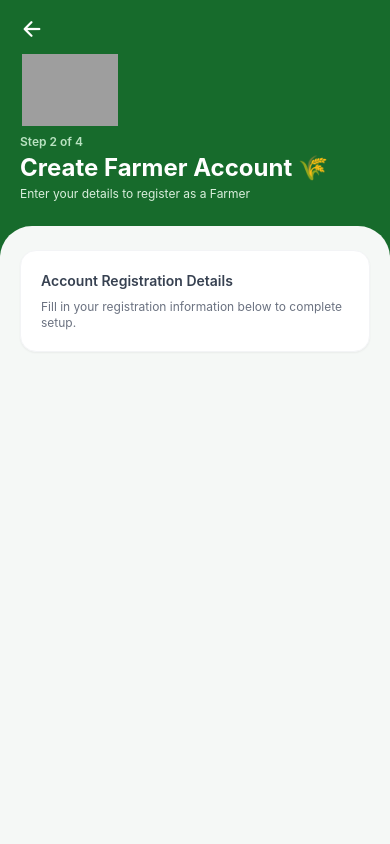
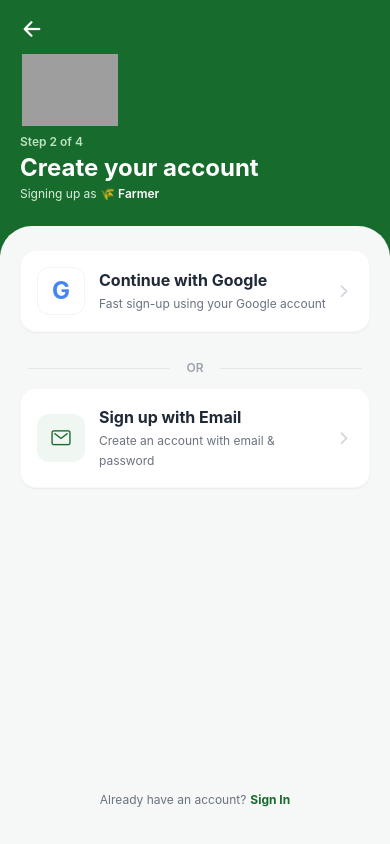
Before and after one commit to janith-sasindu/Green-Hive, a React Native app in the folder mobile/: screen /CreateAccount in a window 390 px wide. Built offline with nearby package versions, Linux system fonts and the light colour scheme; grey boxes are pictures that could not be loaded.

Commit message:
create sign up options in create account screen in mobile

```diff
--- a/mobile/src/screens/auth/CreateAccountScreen.tsx
+++ b/mobile/src/screens/auth/CreateAccountScreen.tsx
@@ -32,6 +32,30 @@ const CreateAccountScreen = ({
         "Retail Seller": "🏪",
         Transporter: "🚚",
     };
+    const roleIcon = roleIcons[selectedRole] || "🌾";
+
+    // Google Sign Up
+    const handleGoogleSignUp = () => {
+        console.log("Continue with Google");
+        // TODO: Implement Google authentication here
+    };
+
+    // Email Sign Up
+    const handleEmailSignUp = () => {
+        navigation.navigate("EmailRegistration", {
+            role: selectedRole,
+        });
+    };
+
+    // Go Back
+    const handleBack = () => {
+        navigation.goBack();
+    };
+
+    // Sign In
+    const handleSignIn = () => {
+        navigation.navigate("Login");
+    };
 
     return (
         <View className="flex-1 bg-[#176B2C]">
@@ -39,10 +63,11 @@ const CreateAccountScreen = ({
 
             {/* Top SafeArea for Header */}
             <SafeAreaView edges={["top"]} className="bg-[#176B2C]">
+                {/* Header Container */}
                 <View className={`px-5 items-start ${isSmallDevice ? "pt-2 pb-4" : "pt-3 pb-6"}`}>
                     {/* Back Button */}
                     <TouchableOpacity
-                        onPress={() => navigation.goBack()}
+                        onPress={handleBack}
                         activeOpacity={0.7}
                         className="mb-2 -ml-1 p-1"
                         hitSlop={{ top: 10, bottom: 10, left: 10, right: 10 }}
@@ -50,7 +75,7 @@ const CreateAccountScreen = ({
                         <Ionicons name="arrow-back" size={24} color="#FFFFFF" />
                     </TouchableOpacity>
 
-                    {/* Logo */}
+                    {/* Logo under Back Button */}
                     <Image
                         source={require("../../assets/logo.png")}
                         style={{
@@ -68,12 +93,12 @@ const CreateAccountScreen = ({
 
                     {/* Title */}
                     <Text className={`font-bold text-white mb-0.5 ${isSmallDevice ? "text-xl" : "text-2xl"}`}>
-                        Create {selectedRole} Account {roleIcons[selectedRole] || "🌾"}
+                        Create your account
                     </Text>
 
-                    {/* Subtitle */}
+                    {/* Subtitle with Selected Role */}
                     <Text className="text-xs text-[#D9EEDC]">
-                        Enter your details to register as a {selectedRole}
+                        Signing up as <Text className="font-semibold text-white">{roleIcon} {selectedRole}</Text>
                     </Text>
                 </View>
             </SafeAreaView>
@@ -86,13 +111,91 @@ const CreateAccountScreen = ({
                     bounces={false}
                     className="px-5 pt-6"
                 >
-                    <View className="bg-white p-5 rounded-2xl border border-gray-100 shadow-sm">
-                        <Text className="text-sm font-semibold text-gray-700 mb-2">
-                            Account Registration Details
+                    {/* Google Sign Up */}
+                    <TouchableOpacity
+                        activeOpacity={0.8}
+                        onPress={handleGoogleSignUp}
+                        className="mb-4 flex-row items-center rounded-2xl bg-white p-4 shadow-sm border border-gray-100/60"
+                    >
+                        {/* Google Icon Container */}
+                        <View className="mr-3.5 h-12 w-12 items-center justify-center rounded-xl bg-white border border-gray-100 shadow-2xs">
+                            <Text className="text-2xl font-bold text-[#4285F4]">G</Text>
+                        </View>
+
+                        {/* Google Text */}
+                        <View className="flex-1 pr-2">
+                            <Text className="mb-0.5 text-base font-bold text-[#1F2937]">
+                                Continue with Google
+                            </Text>
+                            <Text className="text-xs leading-5 text-[#6B7280]">
+                                Fast sign-up using your Google account
+                            </Text>
+                        </View>
+
+                        {/* Arrow */}
+                        <Ionicons
+                            name="chevron-forward"
+                            size={18}
+                            color="#D1D5DB"
+                        />
+                    </TouchableOpacity>
+
+                    {/* OR Divider */}
+                    <View className="my-3 flex-row items-center px-2">
+                        <View className="h-[1px] flex-1 bg-gray-200" />
+                        <Text className="mx-4 text-xs font-semibold text-gray-400 uppercase">
+                            or
                         </Text>
-                        <Text className="text-xs text-gray-500">
-                            Fill in your registration information below to complete setup.
+                        <View className="h-[1px] flex-1 bg-gray-200" />
+                    </View>
+
+                    {/* Email Sign Up */}
+                    <TouchableOpacity
+                        activeOpacity={0.8}
+                        onPress={handleEmailSignUp}
+                        className="mb-4 flex-row items-center rounded-2xl bg-white p-4 shadow-sm border border-gray-100/60"
+                    >
+                        {/* Email Icon Container */}
+                        <View className="mr-3.5 h-12 w-12 items-center justify-center rounded-xl bg-[#F0F7F2]">
+                            <Ionicons
+                                name="mail-outline"
+                                size={22}
+                                color="#176B2C"
+                            />
+                        </View>
+
+                        {/* Email Text */}
+                        <View className="flex-1 pr-2">
+                            <Text className="mb-0.5 text-base font-bold text-[#1F2937]">
+                                Sign up with Email
+                            </Text>
+                            <Text className="text-xs leading-5 text-[#6B7280]">
+                                Create an account with email & password
+                            </Text>
+                        </View>
+
+                        {/* Arrow */}
+                        <Ionicons
+                            name="chevron-forward"
+                            size={18}
+                            color="#D1D5DB"
+                        />
+                    </TouchableOpacity>
+
+                    {/* Sign In Footer */}
+                    <View className="mt-auto pt-6 mb-4 flex-row items-center justify-center gap-1">
+                        <Text className="text-xs text-[#6B7280]">
+                            Already have an account?
                         </Text>
+
+                        <TouchableOpacity
+                            onPress={handleSignIn}
+                            activeOpacity={0.7}
+                        >
+                            <Text className="text-xs font-bold text-[#176B2C]">
+                                Sign In
+                            </Text>
+                        </TouchableOpacity>
                     </View>
                 </ScrollView>
             </SafeAreaView>
```
